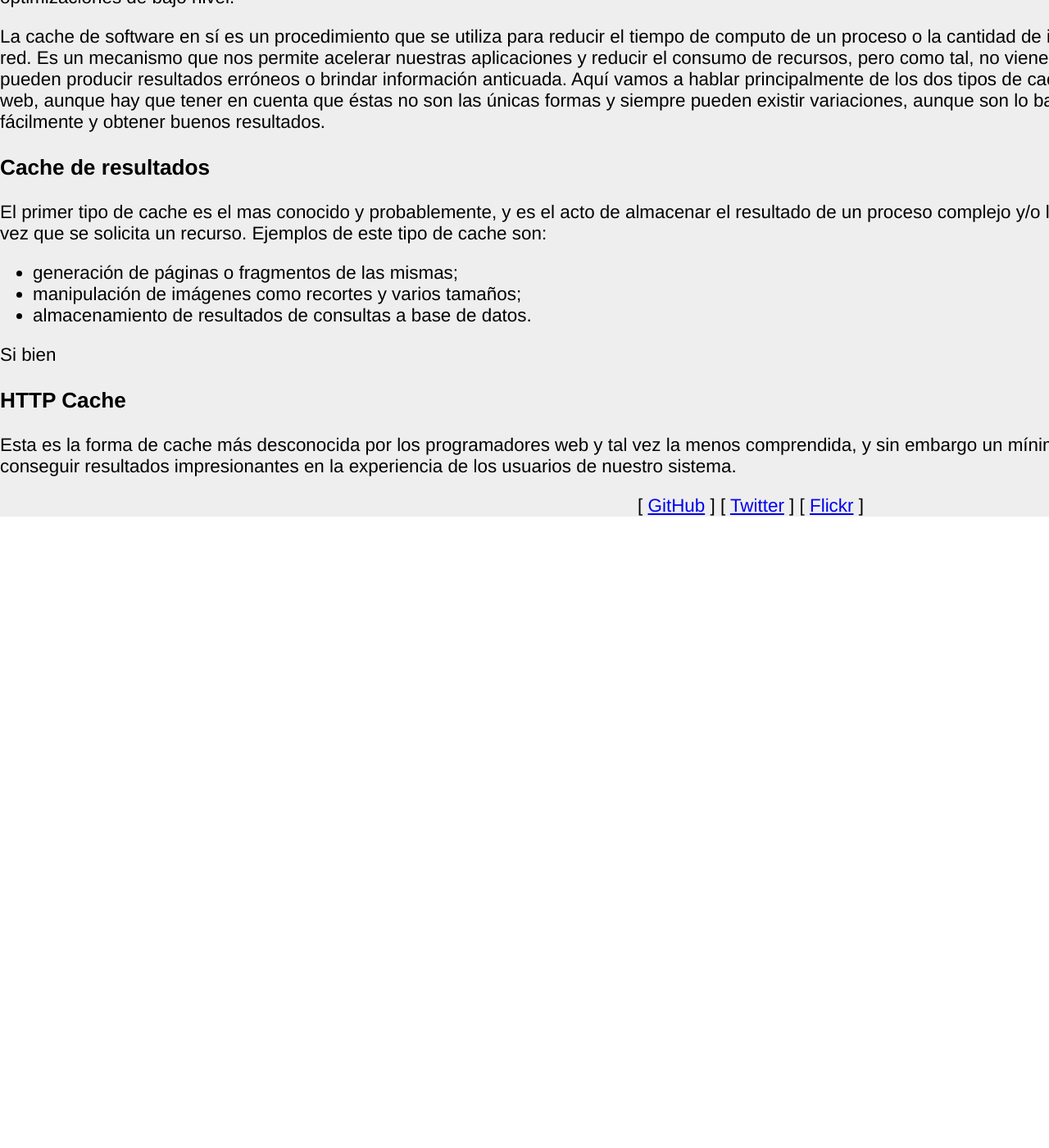
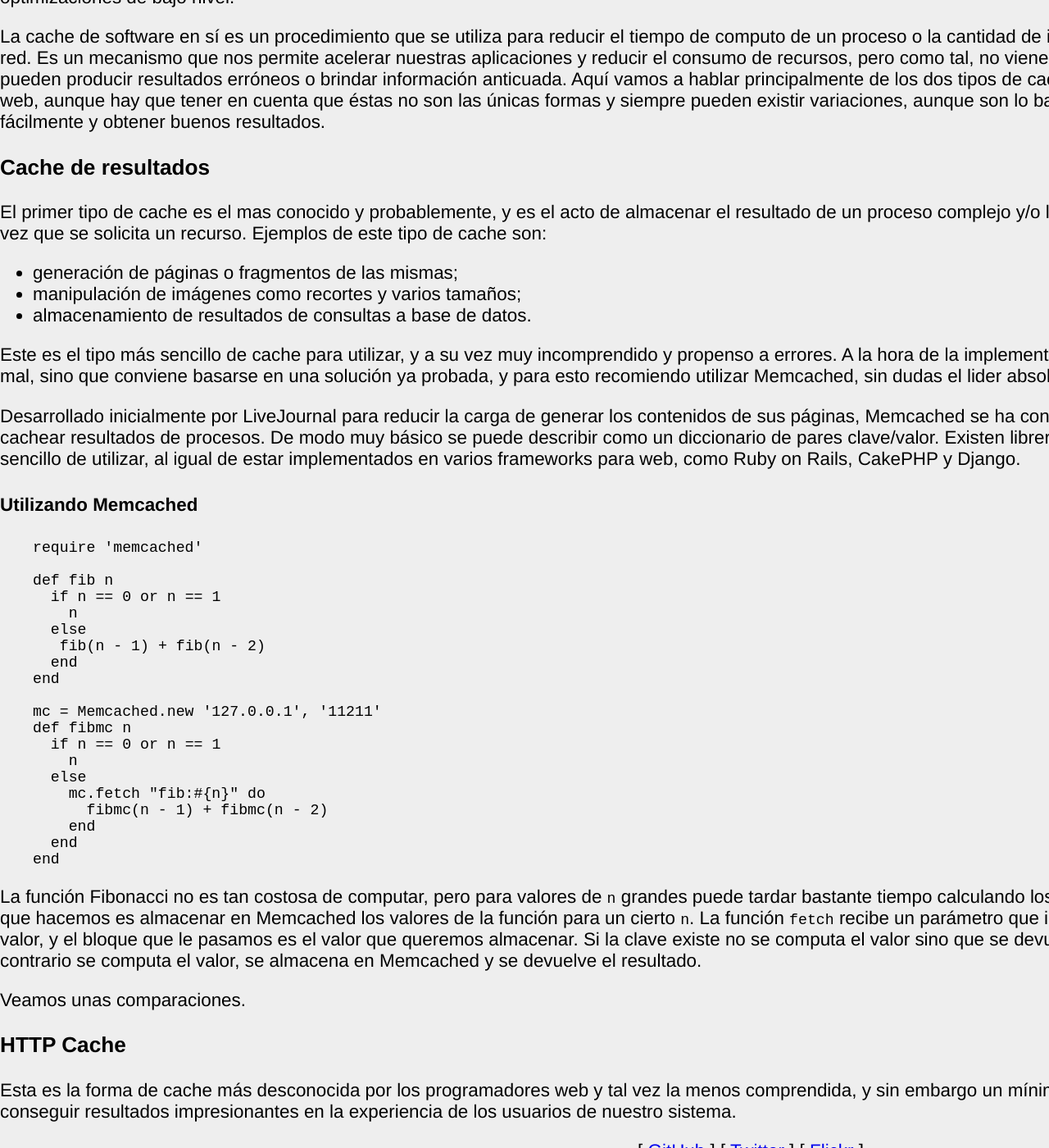
Before and after one commit to inkel/inkel.github.io, a Jekyll site: the page built from _posts/2011-03-26-mitos-sobre-la-cache.md, in a window 1280 px wide and 1400 px high, scrolled down 553 px. Shown: the whole window at 82% size. Built offline with Jekyll 4.4.1, drawn with Linux system fonts in a browser that asks for light colours; Markdown is read by kramdown in place of the engine named in the settings; before the commit the page ends 1183 px from its top, so only the background shows below that.

Commit message:
Improve and reformat text. Add basic example.

```diff
--- a/_posts/2011-03-26-mitos-sobre-la-cache.md
+++ b/_posts/2011-03-26-mitos-sobre-la-cache.md
@@ -4,28 +4,99 @@
 description: Donde aclaro varios mitos que los programadores tienen acerca del cache
 ---
 
-A lo largo de los años que llevo trabajando cometí muchos errores al trabajar con la famosa <em>cache</em>. Al principio fueron fruto de mi falta de conocimiento al respecto, y mi poca experiencia en cuanto a <strong>aprender a aprender lo que no sé</strong>.
+A lo largo de los años que llevo trabajando cometí muchos errores al
+trabajar con la famosa <em>cache</em>. Al principio fueron fruto de mi
+falta de conocimiento al respecto, y mi poca experiencia en cuanto a
+<strong>aprender a aprender lo que no sé</strong>.
 
 ## ¿Por qué es importante la cache?
 
-La cache, y el correcto uso de la misma, es importante en el hecho de reducir la carga en nuestros servidores, permitiendo que se atiendan mas peticiones, brindándole al usuario una experiencia mas agradable al no tener que esperar por los resultados. En el caso de la cache de HTTP permite también reducir el consumo de ancho de banda, lo cual lleva a un ahorro monetario y una mayor velocidad de carga de una página.
+La cache, y el correcto uso de la misma, es importante en el hecho de
+reducir la carga en nuestros servidores, permitiendo que se atiendan
+mas peticiones, brindándole al usuario una experiencia mas agradable
+al no tener que esperar por los resultados. En el caso de la cache de
+HTTP permite también reducir el consumo de ancho de banda, lo cual
+lleva a un ahorro monetario y una mayor velocidad de carga de una
+página.
 
 ## Tipos de cache
 
-La principal distinción que podemos hacer es entre las caches de hardware y de software. Las primeras son implementadas en dispositivos como discos rígidos, lectores de CD-ROM/DVD, motherboards, etcétera. Aquí no vamos a hablar de esas caches dado que no tenemos a priori un acceso directo ni sencillo, y ya estaríamos hablando de optimizaciones de bajo nivel.
+La principal distinción que podemos hacer es entre las caches de
+hardware y de software. Las primeras son implementadas en dispositivos
+como discos rígidos, lectores de CD-ROM/DVD, motherboards,
+etcétera. Aquí no vamos a hablar de esas caches dado que no tenemos a
+priori un acceso directo ni sencillo, y ya estaríamos hablando de
+optimizaciones de bajo nivel.
 
-La cache de software en sí es un procedimiento que se utiliza para reducir el tiempo de computo de un proceso o la cantidad de información enviada a través de una conexión de red. Es un mecanismo que nos permite acelerar nuestras aplicaciones y reducir el consumo de recursos, pero como tal, no viene exento de detalles que si no son tenidos en cuenta pueden producir resultados erróneos o brindar información anticuada. Aquí vamos a hablar principalmente de los dos tipos de cache mas utilizados a la hora de construir páginas web, aunque hay que tener en cuenta que éstas no son las únicas formas y siempre pueden existir variaciones, aunque son lo bastante genéricas para poder implementarlas fácilmente y obtener buenos resultados.
+La cache de software en sí es un procedimiento que se utiliza para
+reducir el tiempo de computo de un proceso o la cantidad de
+información enviada a través de una conexión de red. Es un mecanismo
+que nos permite acelerar nuestras aplicaciones y reducir el consumo de
+recursos, pero como tal, no viene exento de detalles que si no son
+tenidos en cuenta pueden producir resultados erróneos o brindar
+información anticuada. Aquí vamos a hablar principalmente de los dos
+tipos de cache mas utilizados a la hora de construir páginas web,
+aunque hay que tener en cuenta que éstas no son las únicas formas y
+siempre pueden existir variaciones, aunque son lo bastante genéricas
+para poder implementarlas fácilmente y obtener buenos resultados.
 
 ### Cache de resultados
 
-El primer tipo de cache es el mas conocido y probablemente, y es el acto de almacenar el resultado de un proceso complejo y/o lento para no tener que volver a computarlo cada vez que se solicita un recurso. Ejemplos de este tipo de cache son:
+El primer tipo de cache es el mas conocido y probablemente, y es el
+acto de almacenar el resultado de un proceso complejo y/o lento para
+no tener que volver a computarlo cada vez que se solicita un
+recurso. Ejemplos de este tipo de cache son:
 
  * generación de páginas o fragmentos de las mismas;
  * manipulación de imágenes como recortes y varios tamaños;
  * almacenamiento de resultados de consultas a base de datos.
 
-Si bien
+Este es el tipo más sencillo de cache para utilizar, y a su vez muy
+incomprendido y propenso a errores. A la hora de la implementación no
+tiene sentido reinventar la rueda y hacerlo mal, sino que conviene
+basarse en una solución ya probada, y para esto recomiendo utilizar
+Memcached, sin dudas el lider absoluto en este tipo de soluciones.
+
+Desarrollado inicialmente por LiveJournal para reducir la carga de
+generar los contenidos de sus páginas, Memcached se ha convertido en
+un estándar de facto a la hora de cachear resultados de procesos. De
+modo muy básico se puede describir como un diccionario de pares
+clave/valor. Existen librerías para casi todos los lenguajes y es
+bastante sencillo de utilizar, al igual de estar implementados en
+varios frameworks para web, como Ruby on Rails, CakePHP y Django.
+
+#### Utilizando Memcached
+
+{% highlight ruby %}
+require 'memcached'
+
+def fib n
+  if n == 0 or n == 1
+    n
+  else
+   fib(n - 1) + fib(n - 2)
+  end
+end
+
+mc = Memcached.new '127.0.0.1', '11211'
+def fibmc n
+  if n == 0 or n == 1
+    n
+  else
+    mc.fetch "fib:#{n}" do
+      fibmc(n - 1) + fibmc(n - 2)
+    end
+  end
+end
+{% endhighlight %}
+
+La función Fibonacci no es tan costosa de computar, pero para valores de `n` grandes puede tardar bastante tiempo calculando los valores recursivos de la misma. En el ejemplo lo que hacemos es almacenar en Memcached los valores de la función para un cierto `n`. La función `fetch` recibe un parámetro que indica la clave con la cual vamos a almacenar el valor, y el bloque que le pasamos es el valor que queremos almacenar. Si la clave existe no se computa el valor sino que se devuelve directamente desde Memcached. Caso contrario se computa el valor, se almacena en Memcached y se devuelve el resultado.
+
+Veamos unas comparaciones.
 
 ### HTTP Cache
 
-Esta es la forma de cache más desconocida por los programadores web y tal vez la menos comprendida, y sin embargo un mínimo nivel de dominio de la misma nos puede permitir conseguir resultados impresionantes en la experiencia de los usuarios de nuestro sistema.
+Esta es la forma de cache más desconocida por los programadores web y
+tal vez la menos comprendida, y sin embargo un mínimo nivel de dominio
+de la misma nos puede permitir conseguir resultados impresionantes en
+la experiencia de los usuarios de nuestro sistema.
```
